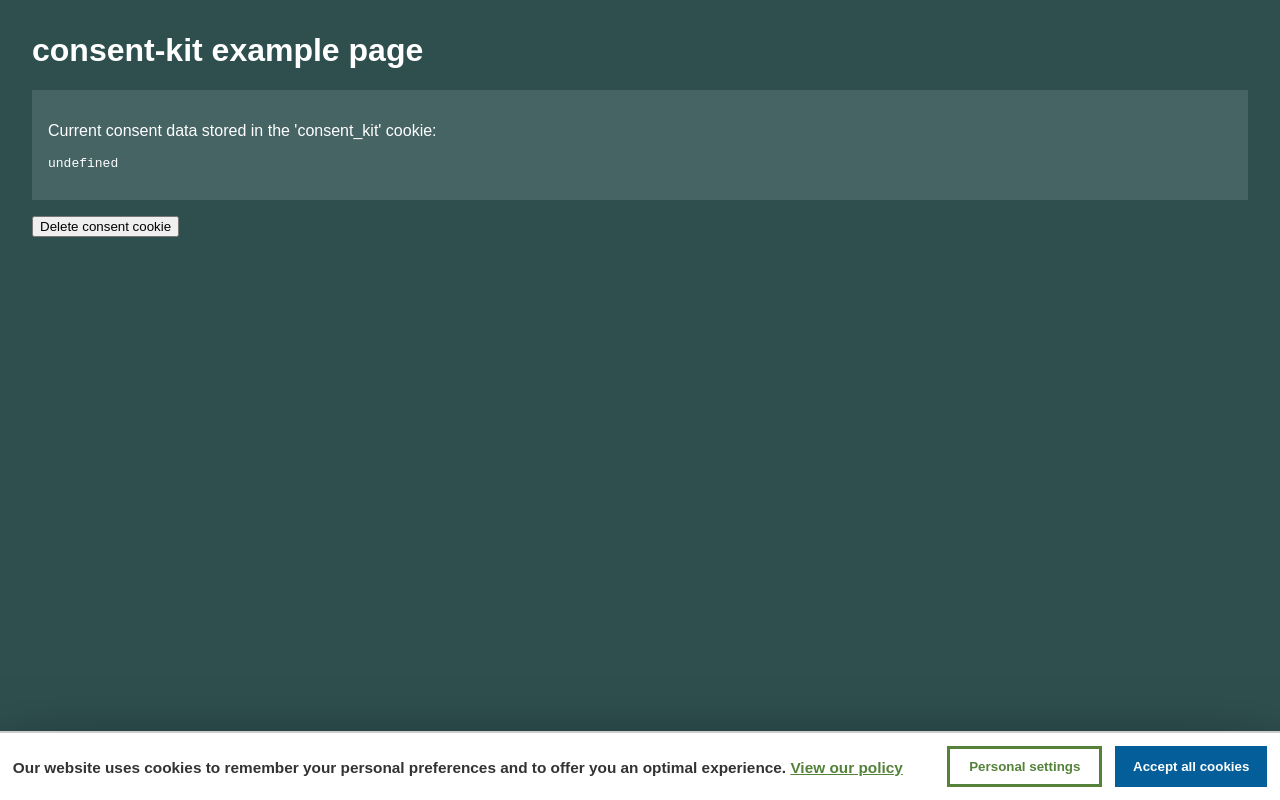
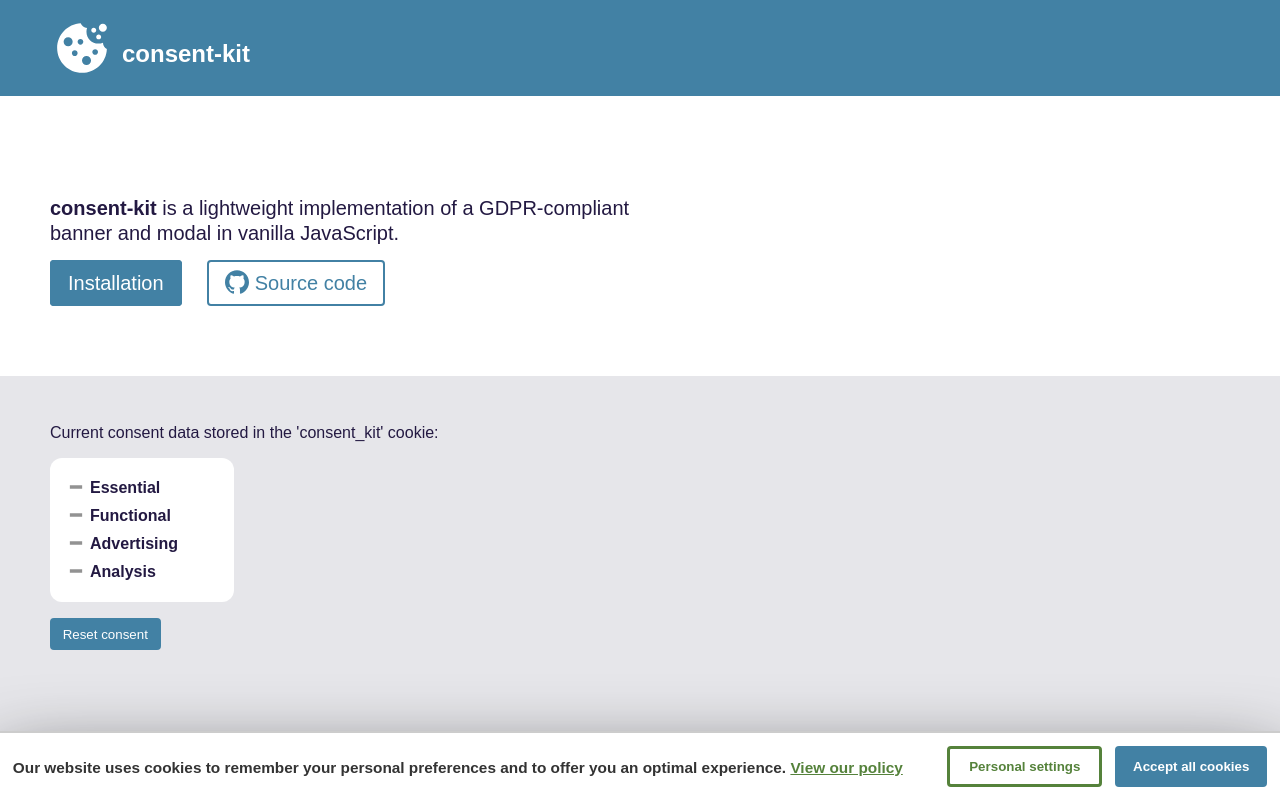
Before and after one commit to joeri-vlekken/consent-kit, a website: page docs/index.html in a window 1280 px wide. Drawn offline with Linux system fonts and the light colour scheme.

Commit message:
revision of the landing page

```diff
--- a/docs/index.html
+++ b/docs/index.html
@@ -8,19 +8,97 @@
     <style>
         body {
             font-family: sans-serif;
-            background: #2f4f4f;
-            color: #fff;
-            margin: 2em;
-        }
-        #cookie-debug {
-            background: #466464;
-            padding: 1em;
-            margin: 1em 0;
+            background: #E6E6EA;
+            color: #231942;
+            margin: 0;
         }
 
-        #cookie-debug pre {
-            white-space: pre-wrap;
+        .container {
+            max-width: 1180px;
+            display: block;
+            margin: 0 auto;
+            padding: 0 1em;
         }
+
+        .btn {
+            border: 2px solid;
+            border-radius: 4px;
+            padding: .5em .8em;
+            text-decoration: none;
+            margin-right: 1em;
+        }
+        .btn:hover {
+            text-decoration: underline;
+        }
+        .btn img {
+            position: relative;
+            top: 4px;
+        }
+        button.btn {
+            cursor: pointer;
+        }
+        .btn.primary {
+            background: #4281A4;
+            border-color: #4281A4;
+            color: #FFF;
+        }
+        .btn.secondary {
+            background: none;
+            border-color: #4281A4;
+            color: #4281A4;
+        }
+
+        header {
+            background: #4281A4;
+            color: #FFF;
+            overflow: hidden;
+            padding: 1em 0;
+        }
+        header .logo {
+            float: left;
+        }
+        header h1 {
+            margin: 0;
+            padding: 1em 0 0 3em;
+        }
+        .intro {
+            font-size: 1.25em;
+            padding: 4em 0;
+            background: #fff;
+        }
+
+        .intro p, .intro .intro-cta {
+            max-width: 32em;
+            line-height: 1.25em;
+        }
+        section#cookie-debug {
+            padding: 2em 0;
+        }
+        ul#cookie-state {
+            background: #FFF;
+            border-radius: 12px;
+            padding: 1em 0 1em 1.5em;
+            max-width: 10em;
+            list-style: none;
+            line-height: 1.75em;
+        }
+        ul#cookie-state li {
+            font-weight: bold;
+        }
+        ul#cookie-state li::before {
+            content: '';
+            display: inline-block;
+            height: 16px;
+            width: 16px;
+            background-image: url('dist/img/disabled.svg');
+            position: relative;
+            left: -6px;
+            top: 2px;
+        }
+        ul#cookie-state li.enabled::before {
+            background-image: url('dist/img/check-green.svg');
+        }
+
     </style>
 </head>
 <body>
@@ -46,7 +124,7 @@
     <section class="modal">
         <section class="header">
             <div class="logo">
-                <img src="dist/img/cookie.svg" class="logo" alt="Cookie logo" />
+                <img src="dist/img/cookie.svg" class="logo" alt="Cookie logo"/>
             </div>
 
             <section class="content">
@@ -67,17 +145,26 @@
         </section>
         <section class="cookies">
             <ul class="filters">
-                <li><button class="active" data-page="essential">Essential</button></li>
-                <li><button data-page="functional">Functional</button></li>
-                <li><button data-page="advertising">Advertising</button></li>
-                <li><button data-page="analysis">Analysis</button></li>
+                <li>
+                    <button class="active" data-page="essential">Essential</button>
+                </li>
+                <li>
+                    <button data-page="functional">Functional</button>
+                </li>
+                <li>
+                    <button data-page="advertising">Advertising</button>
+                </li>
+                <li>
+                    <button data-page="analysis">Analysis</button>
+                </li>
             </ul>
             <section class="cookie_content">
                 <section class="cookie active" data-page="essential">
                     <div class="cookie_switch">
                         <span class="cookie_display necessary"></span>
                         <label class="switch locked">
-                            <input type="checkbox" disabled="disabled" checked="checked" id="cookie_essential" name="cookie_essential">
+                            <input type="checkbox" disabled="disabled" checked="checked" id="cookie_essential"
+                                   name="cookie_essential">
                             <span class="slider"></span>
                         </label>
                     </div>
@@ -189,12 +276,42 @@
         </section>
     </section>
 </section>
-<h1>consent-kit example page</h1>
+<header>
+    <section id="top">
+        <div class="container">
+            <img src="dist/img/cookie-white.svg" class="logo" alt="Cookie" width="64px" height="64px">
+            <h1>consent-kit</h1>
+        </div>
+    </section>
+</header>
+<main>
+    <section class="intro">
+        <div class="container">
+            <p><strong>consent-kit</strong> is a lightweight implementation of a GDPR-compliant banner and modal in
+                vanilla
+                JavaScript.</p>
+            <div class="intro-cta">
+                <a href="https://github.com/joeri-vlekken/consent-kit#installation" class="btn primary">Installation</a>
+                <a href="https://github.com/joeri-vlekken/consent-kit" class="btn secondary">
+                    <img src="dist/img/github.svg" alt="GitHub" width="24px" height="24px" /> Source code</a>
+            </div>
+        </div>
+    </section>
     <section id="cookie-debug">
+        <div class="container">
             <p>Current consent data stored in the 'consent_kit' cookie:</p>
-    <pre></pre>
+            <ul id="cookie-state">
+                <li data-cookie-type="essential">Essential</li>
+                <li data-cookie-type="functional">Functional</li>
+                <li data-cookie-type="ads">Advertising</li>
+                <li data-cookie-type="analysis">Analysis</li>
+            </ul>
+            <button id="cookie-delete" class="btn primary">Reset consent</button>
+        </div>
     </section>
-<button id="cookie-delete">Delete consent cookie</button>
+</main>
+
+
 <script>
     // Debug consent delete link.
     document.getElementById("cookie-delete").addEventListener("click", () => {
@@ -215,7 +332,20 @@
 
     // Update the cookie debug info in the DOM.
     const updateDebug = () => {
-      document.getElementById("cookie-debug").querySelector("pre").innerHTML = getCookie('consent_kit');
+        // Iterate over the cookie state list
+        const cookie_state = document.querySelectorAll('#cookie-state li');
+        const cookie = getCookie('consent_kit');
+        cookie_state.forEach((category) => {
+            console.log(cookie)
+            // Check if the category is found in the cookie and enable it.
+            if(cookie && cookie.indexOf(category.dataset.cookieType)) {
+                category.classList.add('enabled');
+                console.log('enable', category.dataset.cookieType)
+            } else {
+                category.classList.remove('enabled');
+                console.log('enable', category.dataset.cookieType)
+            }
+        })
     }
 
     // Add an extra event listener to the consent update links and update the cookie debug info.
```
Also changed, not shown: docs/dist/img/cookie-white.svg (added), docs/dist/img/disabled.svg (added), docs/dist/img/github.svg (added). Lines whose indentation alone changed are shown as unchanged.
